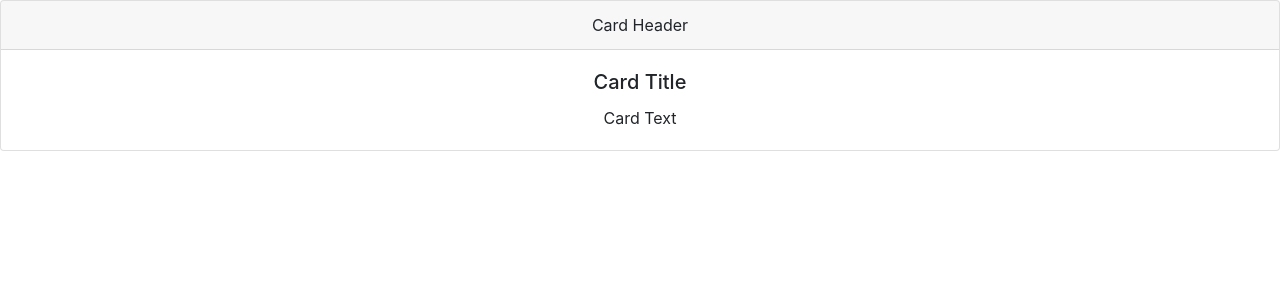
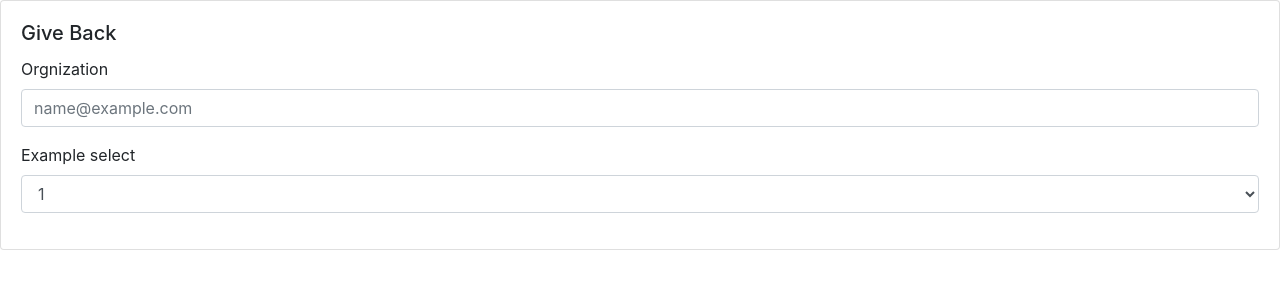
Before and after one commit to suzygiv/GiveBack-KeepTrack, a React (Create React App) app in the folder client/: page /giveback in a window 1280 px wide. Shown: the top 300 px of the page. Built offline with nearby package versions, Linux system fonts and the light colour scheme.

Commit message:
edited giveback components

```diff
--- a/client/src/components/GiveBackCard/index.js
+++ b/client/src/components/GiveBackCard/index.js
@@ -1,19 +1,14 @@
 import React from "react";
+import GiveBackForm from "../GiveBackForm";
 function GiveBackCard() {
     return (
-    <div className="card">
-    <div className="card-header">
-          Give Back
-    </div>
-    <div className="content">
-
-
-
-    </div>
-
-
-
-    </div>
+        <div class="card">
+        <div class="card-body">
+          <h5 class="card-title">Give Back</h5>
+          <GiveBackForm />
+          {/* button */}
+        </div>
+      </div>
     );
 }
 
--- a/client/src/pages/givebackentry.js
+++ b/client/src/pages/givebackentry.js
@@ -1,10 +1,10 @@
 import React from "react";
-import Card from "../components/Card";
+import GiveBackCard from "../components/GiveBackCard";
 
 const GiveBack = () => {
     return (
         <div>
-            <Card />
+            <GiveBackCard />
         </div>
     );
 }
```
